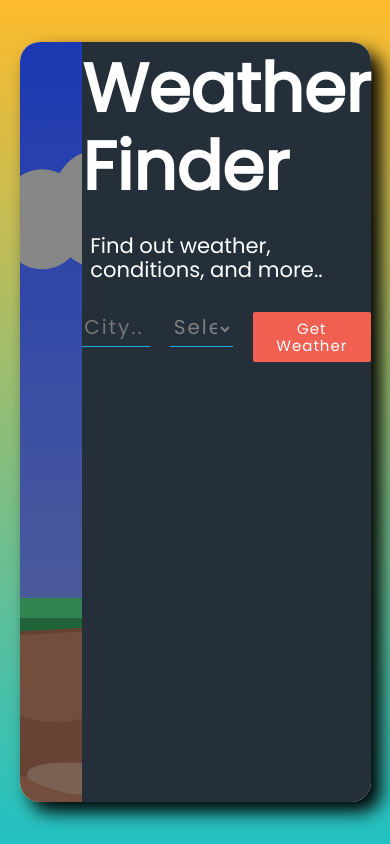
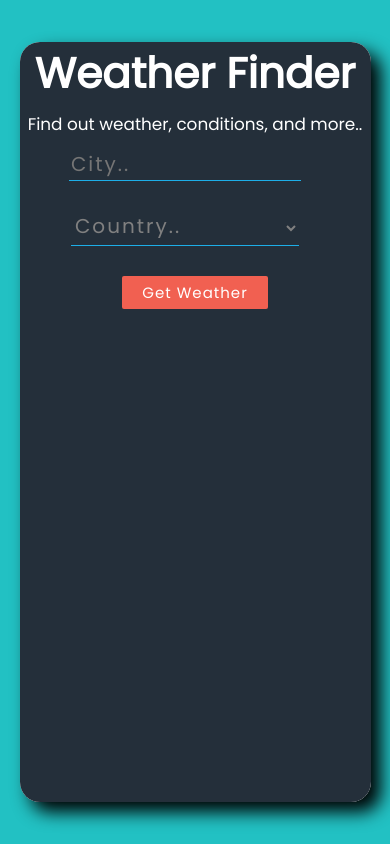
Before and after one commit to Benjamin-Wofford/Weather, a React (Create React App) app: page / in a window 390 px wide. Built offline with nearby package versions, Linux system fonts and the light colour scheme.

Commit message:
Added media queries to make sure the app looks good on mobile

```diff
--- a/src/App.css
+++ b/src/App.css
@@ -4,7 +4,6 @@ body,html {
   height: 100%;
   margin: 0;
   background: rgb(34,193,195);
-  background: linear-gradient(0deg, rgba(34,193,195,1) 0%, rgba(253,187,45,1) 100%);
   font-family: 'Poppins', sans-serif;
 }
 
@@ -112,6 +111,7 @@ form {
   box-shadow: 10px 10px 18px black;
 }
 
+
 .weatherFetchContent {
   border-top-right-radius: 20px;
   border-bottom-right-radius: 20px;
@@ -136,3 +136,43 @@ form {
   background-position: center;
   border-radius: 20px 0px 0px 20px;
 }
+
+@media screen and (max-width: 1050px) and (max-height: 1367px) {
+
+  .secondSentence {
+    padding: 0px;
+    font-size: 2.0vh;
+  }
+
+  #cityInput{
+    width: 65%;
+  }
+
+  select {
+    width: 65%;
+  }
+
+  form {
+    display: flex;
+    flex-direction: column;
+    align-items: center;
+  }
+
+  h1 {
+  font-size: 5vh;
+  }
+  .mainWindow {
+    grid-template-columns: 1fr;
+    border-top-left-radius: 20px;
+    border-bottom-left-radius: 20px;
+  }
+
+  .weatherFetchContent{
+    border-top-left-radius: 20px;
+    border-bottom-left-radius: 20px;
+    display: flex;
+    align-items: center;
+    flex-direction: column;
+  }
+
+}
--- a/src/components/Form.js
+++ b/src/components/Form.js
@@ -4,10 +4,10 @@ class Form extends React.Component{
     render(){
         return(
             <form onSubmit={this.props.getWeather}>
-                <input type='text' name='city' placeholder='City..'/>
+                <input id='cityInput' type='text' name='city' placeholder='City..'/>
 
             <select id="country" name="country" class="form-control">
-                <option value="USA">Select a country</option>
+                <option value="USA">Country..</option>
                 <option value="Afghanistan">Afghanistan</option>
                 <option value="Åland Islands">Åland Islands</option>
                 <option value="Albania">Albania</option>
```
